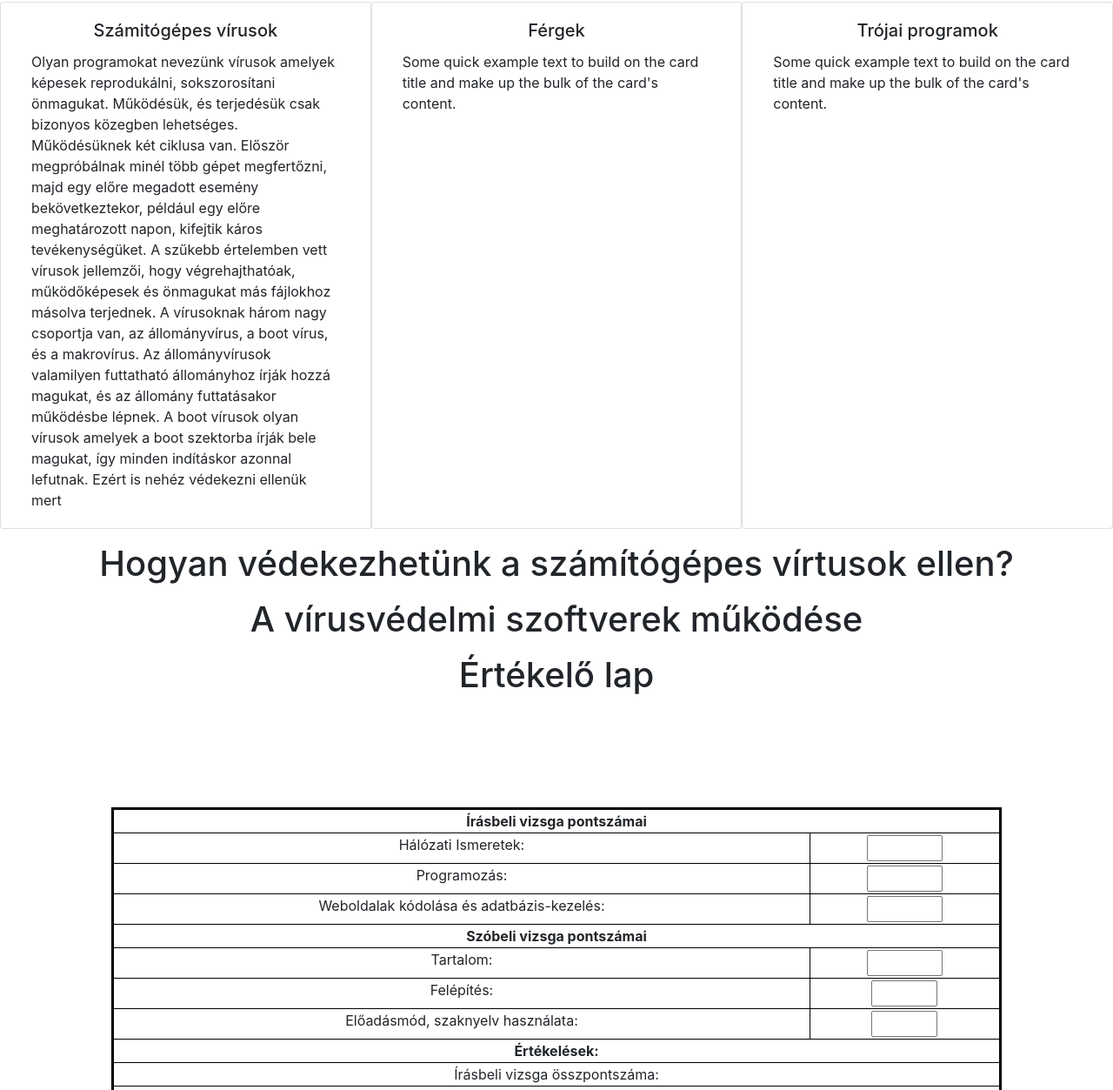
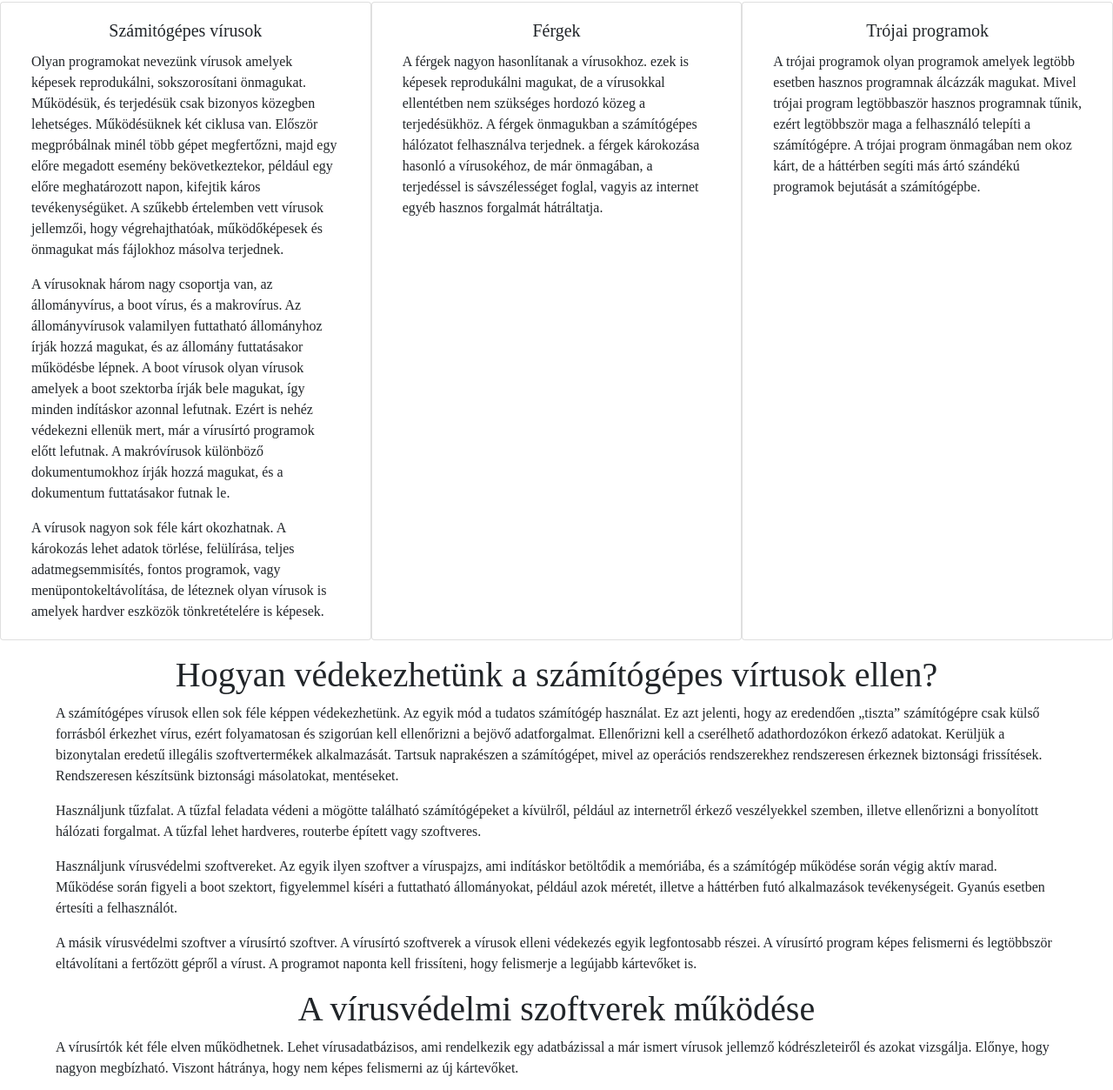
Before and after one commit to SzaboBalazs2003/Erettsegi, a plain HTML site: page index.html in a window 1280 px wide. Shown: the part 118-1371 px from the top of the page at 87% size. Drawn offline with nearby package versions, Linux system fonts and the light colour scheme.

Commit message:
Kész a szöveg.
Elkészült az oldal szövege. Már csak esetleges dizájn javítások maradtak.

```diff
--- a/index.html
+++ b/index.html
@@ -51,32 +51,34 @@
               <div class="card col-lg-4 col-md-12">
                   <div class="card-body">
                       <h5 class="card-title" id="Számitógépes vírusok">Számitógépes vírusok</h5>
-                      <p class="card-text">Olyan programokat nevezünk vírusok amelyek képesek reprodukálni, sokszorosítani önmagukat. Működésük, és terjedésük csak bizonyos közegben lehetséges. Működésüknek két ciklusa van. Először megpróbálnak minél több gépet megfertőzni, majd egy előre megadott esemény bekövetkeztekor, például egy előre meghatározott napon, kifejtik káros tevékenységüket. A szűkebb értelemben vett vírusok jellemzői, hogy végrehajthatóak, működőképesek és önmagukat más fájlokhoz másolva terjednek. A vírusoknak három nagy csoportja van, az állományvírus, a boot vírus, és a makrovírus. Az állományvírusok valamilyen futtatható állományhoz írják hozzá magukat, és az állomány futtatásakor működésbe lépnek. A boot vírusok olyan vírusok amelyek a boot szektorba írják bele magukat, így minden indításkor azonnal lefutnak. Ezért is nehéz védekezni ellenük mert </p>
+                      <p class="card-text">Olyan programokat nevezünk vírusok amelyek képesek reprodukálni, sokszorosítani önmagukat. Működésük, és terjedésük csak bizonyos közegben lehetséges. Működésüknek két ciklusa van. Először megpróbálnak minél több gépet megfertőzni, majd egy előre megadott esemény bekövetkeztekor, például egy előre meghatározott napon, kifejtik káros tevékenységüket. A szűkebb értelemben vett vírusok jellemzői, hogy végrehajthatóak, működőképesek és önmagukat más fájlokhoz másolva terjednek. </p>
+                      <p class="card-text">A vírusoknak három nagy csoportja van, az állományvírus, a boot vírus, és a makrovírus. Az állományvírusok valamilyen futtatható állományhoz írják hozzá magukat, és az állomány futtatásakor működésbe lépnek. A boot vírusok olyan vírusok amelyek a boot szektorba írják bele magukat, így minden indításkor azonnal lefutnak. Ezért is nehéz védekezni ellenük mert, már a vírusírtó programok előtt lefutnak. A makróvírusok különböző dokumentumokhoz írják hozzá magukat, és a dokumentum futtatásakor futnak le.</p>
+                      <p class="card-text">A vírusok nagyon sok féle kárt okozhatnak. A károkozás lehet adatok törlése, felülírása, teljes adatmegsemmisítés, fontos programok, vagy menüpontokeltávolítása, de léteznek olyan vírusok is amelyek hardver eszközök tönkretételére is képesek.</p>
                   </div>
               </div>
               <div class="card col-lg-4 col-md-12">
                   <div class="card-body">
                       <h5 class="card-title" id="Férgek">Férgek</h5>
-                      <p class="card-text">Some quick example text to build on the card title and make up the bulk of the card's content.</p>
+                      <p class="card-text">A férgek nagyon hasonlítanak a vírusokhoz. ezek is képesek reprodukálni magukat, de a vírusokkal ellentétben nem szükséges hordozó közeg a terjedésükhöz. A férgek önmagukban a számítógépes hálózatot felhasználva terjednek. a férgek károkozása hasonló a vírusokéhoz, de már önmagában, a terjedéssel is sávszélességet foglal, vagyis az internet egyéb hasznos forgalmát hátráltatja.</p>
                   </div>
               </div>
               <div class="card col-lg-4 col-md-12">
                   <div class="card-body">
                       <h5 class="card-title" id="Trójai programok">Trójai programok</h5>
-                      <p class="card-text">Some quick example text to build on the card title and make up the bulk of the card's content.</p>
+                      <p class="card-text">A trójai programok olyan programok amelyek legtöbb esetben hasznos programnak álcázzák magukat. Mivel trójai program legtöbbaször hasznos programnak tűnik, ezért legtöbbször maga a felhasználó telepíti a számítógépre.  A trójai program önmagában nem okoz kárt, de a háttérben segíti más ártó szándékú programok bejutását a számítógépbe. </p>
                   </div>
               </div>
           </div>
       </div>
       </p>
       <div id="védekezés"><header><h1>Hogyan védekezhetünk a számítógépes vírtusok ellen?</h1></header></div>
-      <p>
-
-      </p>
+      <p class="sz">A számítógépes vírusok ellen sok féle képpen védekezhetünk. Az egyik mód a tudatos számítógép használat. Ez azt jelenti, hogy az eredendően „tiszta” számítógépre csak külső forrásból érkezhet vírus, ezért folyamatosan és szigorúan kell ellenőrizni a bejövő adatforgalmat.  Ellenőrizni kell a cserélhető adathordozókon érkező adatokat. Kerüljük a bizonytalan eredetű illegális szoftvertermékek alkalmazását. Tartsuk naprakészen a számítógépet, mivel az operációs rendszerekhez rendszeresen érkeznek biztonsági frissítések. Rendszeresen készítsünk biztonsági másolatokat, mentéseket. </p>
+      <p class="sz">Használjunk tűzfalat. A tűzfal feladata védeni a mögötte található számítógépeket a kívülről, például az internetről érkező veszélyekkel szemben, illetve ellenőrizni a bonyolított hálózati forgalmat. A tűzfal lehet hardveres, routerbe épített vagy szoftveres. </p>
+      <p class="sz">Használjunk vírusvédelmi szoftvereket. Az egyik ilyen szoftver a víruspajzs, ami indításkor betöltődik a memóriába, és a számítógép működése során végig aktív marad. Működése során figyeli a boot szektort, figyelemmel kíséri a futtatható állományokat, például azok méretét, illetve a háttérben futó alkalmazások tevékenységeit. Gyanús esetben értesíti a felhasználót.</p>
+      <p class="sz">A másik vírusvédelmi szoftver a vírusírtó szoftver. A vírusírtó szoftverek a vírusok elleni védekezés egyik legfontosabb részei. A vírusírtó program képes felismerni és legtöbbször eltávolítani a fertőzött gépről a vírust. A programot naponta kell frissíteni, hogy felismerje a legújabb kártevőket is.</p>
       <div id="működés"><header><h1>A vírusvédelmi szoftverek működése</h1></header></div>
-      <p>
-
-      </p>
+      <p class="sz">A vírusírtók két féle elven működhetnek. Lehet vírusadatbázisos, ami rendelkezik egy adatbázissal a már ismert vírusok jellemző kódrészleteiről és azokat vizsgálja. Előnye, hogy nagyon megbízható. Viszont hátránya, hogy nem képes felismerni az új kártevőket.</p>
+      <p class="sz">A heurisztikus kereső úgy működik, hogy olyan környezetet teremt, amiben a vírusok és egyéb kértevők aktiválni szokták magukat, és figyeli az aktivitásokat. Ez képes felismerni a legújabb kártevőket is, de gyakoriak a téves riasztások.</p>
       <div id="Értékelés"><header><h1>Értékelő lap</h1></header>
         <form>
           <table>
--- a/styles.css
+++ b/styles.css
@@ -1,5 +1,7 @@
+
 .wrapper{
-    font-family: 'Times New Roman', Times, serif
+    font-family: 'Times New Roman', Times, serif;
+
 }
 nav{
     text-align: center;
@@ -8,9 +10,11 @@ nav{
 header{
     font-weight: bold;
     text-align: center;
+    font-family: 'Times New Roman', Times, serif;
 }
 .card-title{
     text-align: center;
+    font-family: 'Times New Roman', Times, serif;
 }
 .dropdown-item{
     text-align: center;
@@ -19,6 +23,7 @@ table{
     margin: 10%;
     width: 80%;
     border: solid 3px black;
+    font-family: 'Times New Roman', Times, serif;
 }
 td{
     text-align: center;
@@ -27,3 +32,13 @@ td{
 .cim{
     font-weight: bold;
 }
+p{
+    font-family: 'Times New Roman', Times, serif;
+}
+a{
+    font-family: 'Times New Roman', Times, serif;
+}
+.sz{
+    margin-left: 5%;
+    margin-right: 5%;
+}
```
